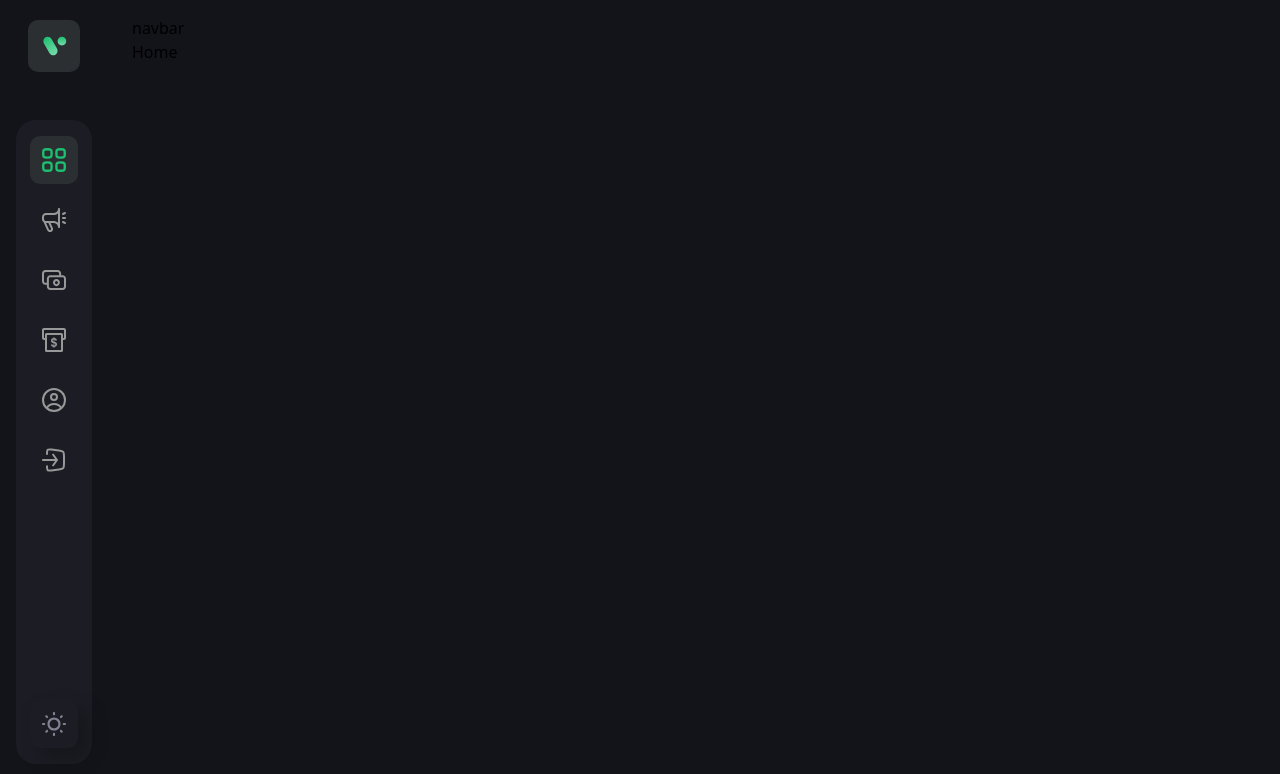
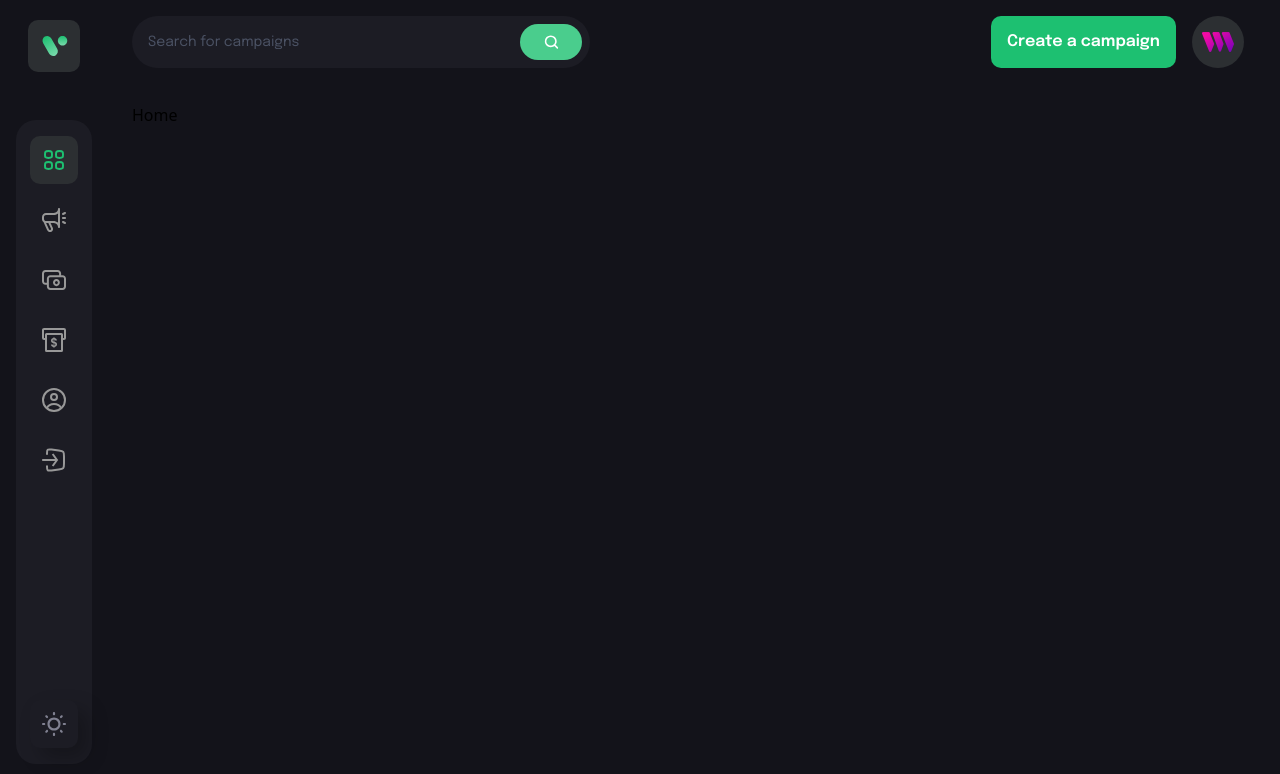
Before and after one commit to RYees/crowdfundingweb3, a React (Vite) app in the folder client/: page / in a window 1280 px wide. Shown: the top 774 px of the page. Built offline with nearby package versions, Linux system fonts and the light colour scheme; what @thirdweb-dev/react would draw is missing.

Commit message:
navbar component

```diff
--- a/client/src/components/Navbar.jsx
+++ b/client/src/components/Navbar.jsx
@@ -1,98 +1,97 @@
 import React, { useState } from 'react'
 import { Link, useNavigate } from 'react-router-dom';
 
-import { useStateContext } from '../context';
+//import { useStateContext } from '../context';
 import { CustomButton } from './';
 import { logo, menu, search, thirdweb } from '../assets';
 import { navlinks } from '../constants';
 
 const Navbar = () => {
-
-  // const navigate = useNavigate();
-  // const [isActive, setIsActive] = useState('dashboard');
-  // const [toggleDrawer, setToggleDrawer] = useState(false);
-  // const { connect, address } = useStateContext();
+  const addr = '0xabc';
+  const navigate = useNavigate();
+  const [isActive, setIsActive] = useState('dashboard');
+  const [toggleDrawer, setToggleDrawer] = useState(false);
+ // const { connect, address } = useStateContext();
 
    return (
-    <div>navbar</div>
-  //   <div className="flex md:flex-row flex-col-reverse justify-between mb-[35px] gap-6">
-  //     <div className="lg:flex-1 flex flex-row max-w-[458px] py-2 pl-4 pr-2 h-[52px] bg-[#1c1c24] rounded-[100px]">
-  //       <input type="text" placeholder="Search for campaigns" className="flex w-full font-epilogue font-normal text-[14px] placeholder:text-[#4b5264] text-white bg-transparent outline-none" />
+    <div className="flex md:flex-row flex-col-reverse justify-between mb-[35px] gap-6">
+      <div className="lg:flex-1 flex flex-row max-w-[458px] py-2 pl-4 pr-2 h-[52px] bg-[#1c1c24] rounded-[100px]">
+        <input type="text" placeholder="Search for campaigns" className="flex w-full font-epilogue font-normal text-[14px] placeholder:text-[#4b5264] text-white bg-transparent outline-none" />
 
-  //       <div className="w-[72px] h-full rounded-[20px] bg-[#4acd8d] flex justify-center items-center cursor-pointer">
-  //         <img src={search} alt="search" className="w-[15px] h-[15px] object-contain"/>
-  //       </div>
-  //     </div>
+        <div className="w-[72px] h-full rounded-[20px] bg-[#4acd8d] flex justify-center items-center cursor-pointer">
+          <img src={search} alt="search" className="w-[15px] h-[15px] object-contain"/>
+        </div>
+      </div>
 
-  //     <div className="sm:flex hidden flex-row justify-end gap-4">
-  //       <CustomButton
-  //         btnType="button"
-  //         title={address ? 'Create a campaign' : 'Connect'}
-  //         styles={address ? 'bg-[#1dc071]' : 'bg-[#8c6dfd]'}
-  //         handleClick={() => {
-  //           if(address) navigate('create-campaign')
-  //           else connect()
-  //         }}
-  //       />
+      <div className="sm:flex hidden flex-row justify-end gap-4">
+        <CustomButton
+          btnType="button"
+          title={addr ? 'Create a campaign' : 'Connect'}
+          styles={addr ? 'bg-[#1dc071]' : 'bg-[#8c6dfd]'}
+          handleClick={() => {
+            if(addr) navigate('create-campaign')
+            else 'connect()'
+          }}
+        />
 
-  //       <Link to="/profile">
-  //         <div className="w-[52px] h-[52px] rounded-full bg-[#2c2f32] flex justify-center items-center cursor-pointer">
-  //           <img src={thirdweb} alt="user" className="w-[60%] h-[60%] object-contain" />
-  //         </div>
-  //       </Link>
-  //     </div>
+        <Link to="/profile">
+          <div className="w-[52px] h-[52px] rounded-full bg-[#2c2f32] flex justify-center items-center cursor-pointer">
+            <img src={thirdweb} alt="user" className="w-[60%] h-[60%] object-contain" />
+          </div>
+        </Link>
+      </div>
 
-  //     {/* Small screen navigation */}
-  //       <div className="sm:hidden flex justify-between items-center relative">
-  //       <div className="w-[40px] h-[40px] rounded-[10px] bg-[#2c2f32] flex justify-center items-center cursor-pointer">
-  //           <img src={logo} alt="user" className="w-[60%] h-[60%] object-contain" />
-  //         </div>
+      {/* Small screen navigation */}
+        <div className="sm:hidden flex justify-between items-center relative">
+        <div className="w-[40px] h-[40px] rounded-[10px] bg-[#2c2f32] flex justify-center items-center cursor-pointer">
+            <img src={logo} alt="user" className="w-[60%] h-[60%] object-contain" />
+          </div>
 
-  //         <img
-  //           src={menu}
-  //           alt="menu"
-  //           className="w-[34px] h-[34px] object-contain cursor-pointer"
-  //           onClick={() => setToggleDrawer((prev) => !prev)}
-  //         />
+          <img
+            src={menu}
+            alt="menu"
+            className="w-[34px] h-[34px] object-contain cursor-pointer"
+            onClick={() => setToggleDrawer((prev) => !prev)}
+          />
 
-  //         <div className={`absolute top-[60px] right-0 left-0 bg-[#1c1c24] z-10 shadow-secondary py-4 ${!toggleDrawer ? '-translate-y-[100vh]' : 'translate-y-0'} transition-all duration-700`}>
-  //           <ul className="mb-4">
-  //             {navlinks.map((link) => (
-  //               <li
-  //                 key={link.name}
-  //                 className={`flex p-4 ${isActive === link.name && 'bg-[#3a3a43]'}`}
-  //                 onClick={() => {
-  //                   setIsActive(link.name);
-  //                   setToggleDrawer(false);
-  //                   navigate(link.link);
-  //                 }}
-  //               >
-  //                 <img
-  //                   src={link.imgUrl}
-  //                   alt={link.name}
-  //                   className={`w-[24px] h-[24px] object-contain ${isActive === link.name ? 'grayscale-0' : 'grayscale'}`}
-  //                 />
-  //                 <p className={`ml-[20px] font-epilogue font-semibold text-[14px] ${isActive === link.name ? 'text-[#1dc071]' : 'text-[#808191]'}`}>
-  //                   {link.name}
-  //                 </p>
-  //               </li>
-  //             ))}
-  //           </ul>
+          <div className={`absolute top-[60px] right-0 left-0 bg-[#1c1c24] z-10 shadow-secondary py-4 ${!toggleDrawer ? '-translate-y-[100vh]' : 'translate-y-0'} transition-all duration-700`}>
+            <ul className="mb-4">
+              {navlinks.map((link) => (
+                <li
+                  key={link.name}
+                  className={`flex p-4 ${isActive === link.name && 'bg-[#3a3a43]'}`}
+                  onClick={() => {
+                    setIsActive(link.name);
+                    setToggleDrawer(false);
+                    navigate(link.link);
+                  }}
+                >
+                  <img
+                    src={link.imgUrl}
+                    alt={link.name}
+                    className={`w-[24px] h-[24px] object-contain ${isActive === link.name ? 'grayscale-0' : 'grayscale'}`}
+                  />
+                  <p className={`ml-[20px] font-epilogue font-semibold text-[14px] ${isActive === link.name ? 'text-[#1dc071]' : 'text-[#808191]'}`}>
+                    {link.name}
+                  </p>
+                </li>
+              ))}
+            </ul>
 
-  //           <div className="flex mx-4">
-  //           <CustomButton
-  //             btnType="button"
-  //             title={address ? 'Create a campaign' : 'Connect'}
-  //             styles={address ? 'bg-[#1dc071]' : 'bg-[#8c6dfd]'}
-  //             handleClick={() => {
-  //               if(address) navigate('create-campaign')
-  //               else connect();
-  //             }}
-  //           />
-  //           </div>
-  //         </div>
-  //       </div>
-  //   </div>
+            <div className="flex mx-4">
+            <CustomButton
+              btnType="button"
+              title={addr ? 'Create a campaign' : 'Connect'}
+              styles={addr ? 'bg-[#1dc071]' : 'bg-[#8c6dfd]'}
+              handleClick={() => {
+                if(addr) navigate('create-campaign')
+                else 'connect()'
+              }}
+            />
+            </div>
+          </div>
+        </div>
+    </div>
    )
 }
 
--- a/client/src/components/Sidebar.jsx
+++ b/client/src/components/Sidebar.jsx
@@ -7,9 +7,9 @@
 const Icon = ({ styles, name, imgUrl, isActive, disabled, handleClick }) => (
   <div className={`w-[48px] h-[48px] rounded-[10px] ${isActive && isActive === name && 'bg-[#2c2f32]'} flex justify-center items-center ${!disabled && 'cursor-pointer'} ${styles}`} onClick={handleClick}>
     {!isActive ? (
-      <img src={imgUrl} alt="fund_logo" className="w-1/2 h-1/2" />
+      <img src={imgUrl} alt="fund_logo" className="" />
     ) : (
-      <img src={imgUrl} alt="fund_logo" className={`w-1/2 h-1/2 ${isActive !== name && 'grayscale'}`} />
+      <img src={imgUrl} alt="fund_logo" className={` ${isActive !== name && 'grayscale'}`} />
     )}
   </div>
 )
```
